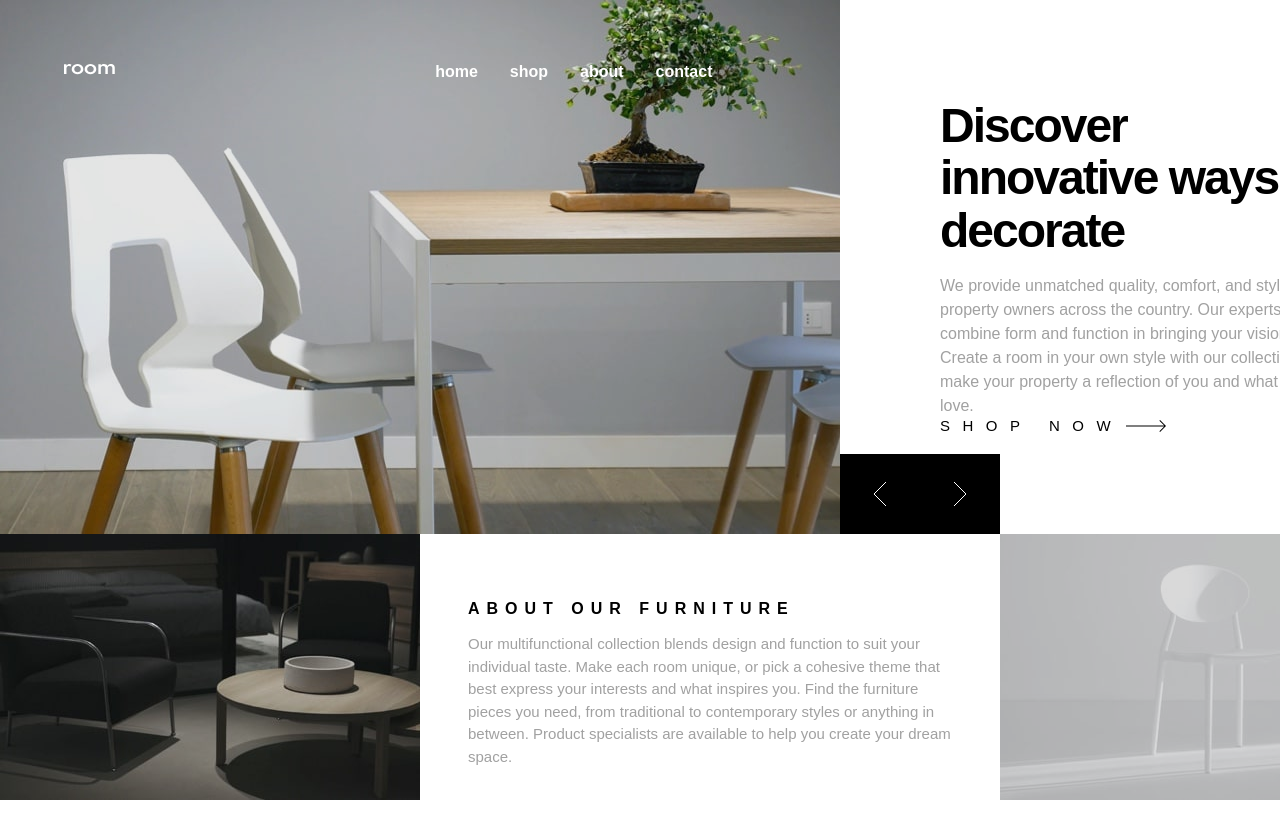
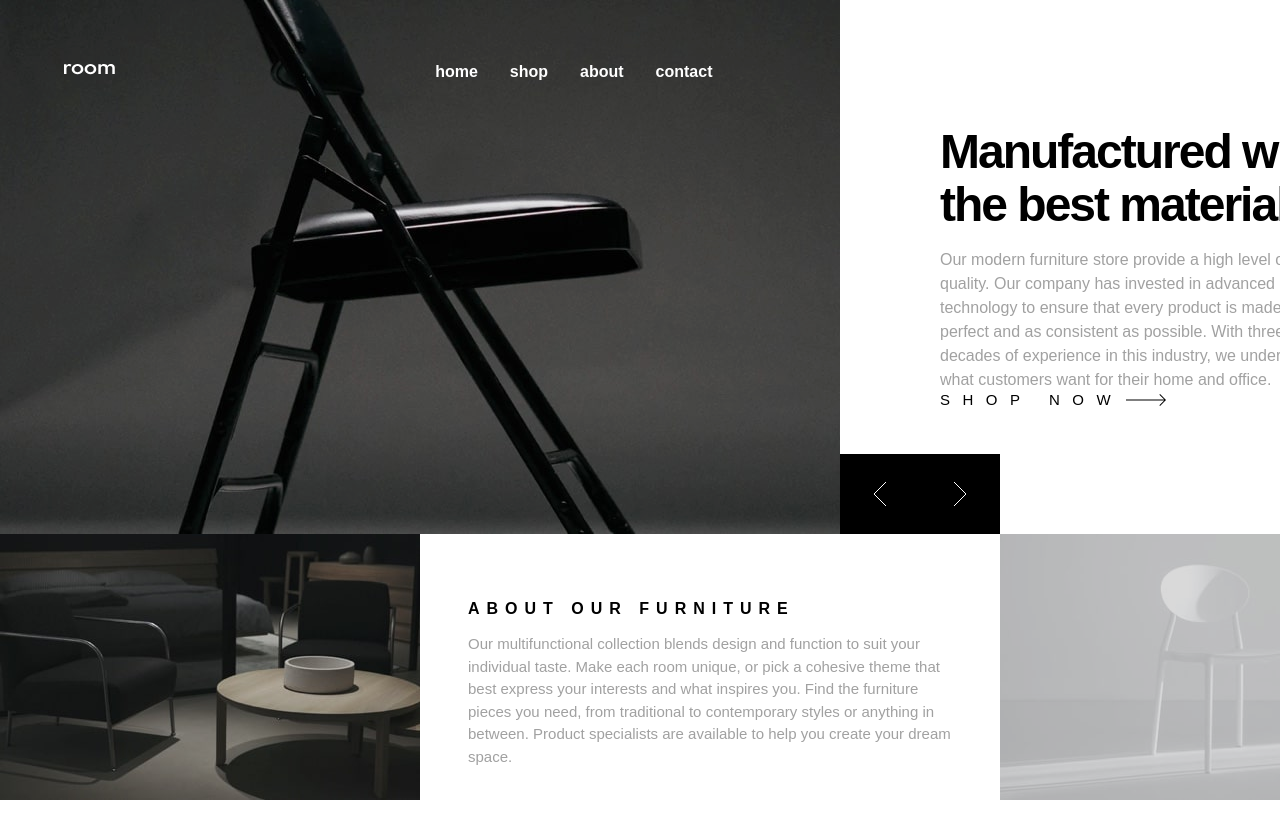
Before and after one commit to rf1303/Room-Homepage, a plain HTML site: page index.html in a window 1280 px wide. Both pictures are taken after a click on the button 880 px from the left and 494 px from the top of the page. Shown: the top 834 px of the page. Drawn offline with Linux system fonts and the light colour scheme; a web font is replaced by a local one.

Commit message:
terminando 01

```diff
--- a/assets/js/main.js
+++ b/assets/js/main.js
@@ -1,43 +1,63 @@
-document.addEventListener('DOMContentLoaded', function  () {
-    console.log('inicio');
+document.addEventListener("DOMContentLoaded", function() {
+    console.log("inicio");
 
-    const btnOpen = document.querySelector('#btn-open');
-    const btnClose = document.querySelector('.button__close');
-    const mainMenu = document.querySelector('.mains__menu');
-    const mMedia = window.matchMedia('( width < 68.74em)');
-    const scrollBody = document.querySelector('body');
+    const btnOpen = document.querySelector("#btn-open");
+    const btnClose = document.querySelector(".button__close");
+    const mainMenu = document.querySelector(".mains__menu");
+    const mMedia = window.matchMedia("( width < 68.74em)");
+    const scrollBody = document.querySelector("body");
+    const wrapperHeader = document.querySelector('.wrappers__headers');
+    const mainShop = document.querySelectorAll('.mains__shop');
+    const btnLeft = document.querySelector('.button__room--left');
+    const btnRight = document.querySelector('.button__room--right');
+    const tGallery = 3;
+    let imgGallery = 0;
     /* const openMenu = document.querySelector('.mains__menu--open'); */
 
     menuAccess(mMedia);
+    imageBack(imgGallery);
 
-    btnOpen.addEventListener('click', () =>{
+    btnOpen.addEventListener("click", () => {
         openMenu();
     });
 
-    btnClose.addEventListener('click', () =>{
+    btnClose.addEventListener("click", () => {
         closeMenu();
     });
 
+    mMedia.addEventListener("change", function(e) {
+        menuAccess(e);
+    });
 
-    mMedia.addEventListener('change', function  (e) {
-        menuAccess(e);
-    })
+    btnRight.addEventListener('click', () => {
+        imgGallery = ( imgGallery + 1) % tGallery;
+        imageBack( imgGallery );
+    });
+
+    btnLeft.addEventListener('click', () => {
+        imgGallery = ( imgGallery - 1 + tGallery ) % tGallery;
+        imageBack( imgGallery );
+    });
+
+    window.addEventListener('resize', () => {
+        imageBack(imgGallery);
+    });
 
     function openMenu() {
-        console.log('true');
-        btnOpen.setAttribute('aria-expanded', 'true');
+        console.log("true");
+        btnOpen.setAttribute("aria-expanded", "true");
         /* mainMenu.classList.remove('display__none'); */
-        mainMenu.classList.add('mains__menu--open');
+        mainMenu.classList.add("mains__menu--open");
         mainMenu.inert = false;
-        mainMenu.removeAttribute('style');
+        mainMenu.removeAttribute("style");
         bodyScrollLockUpgrade.disableBodyScroll(scrollBody);
         btnClose.focus();
     }
 
     function closeMenu() {
-        console.log('close');
-        btnOpen.setAttribute('aria-expanded', 'false');
-        mainMenu.classList.remove('mains__menu--open');
+        console.log("close");
+        btnOpen.setAttribute("aria-expanded", "false");
+        mainMenu.classList.remove("mains__menu--open");
         mainMenu.inert = true;
         bodyScrollLockUpgrade.enableBodyScroll(scrollBody);
         setTimeout(() => {
@@ -49,16 +69,32 @@ document.addEventListener('DOMContentLoaded', function  () {
 
     function menuAccess(e) {
         if (e.matches) {
-            console.log('menor 1100px');
+            console.log("menor 1100px");
             /* mainMenu.setAttribute('inert', ''); */
             mainMenu.inert = true;
             mainMenu.style.transition = "none";
-
         } else {
-           console.log('mayor 1100px');
+            console.log("mayor 1100px");
             /* mainMenu.removeAttribute('inert'); */
             mainMenu.inert = false;
         }
     }
 
+    function imgHeader(index) {
+        const mobileDesk  = window.innerWidth < 700;
+        const mb = mobileDesk ? 'mobile' : 'desktop';
+        return `./assets/images/${mb}-image-hero-${index + 1}.jpg`;
+    }
+
+    function imageBack(index) {
+        const imgUrl = imgHeader(index);
+        wrapperHeader.style.backgroundImage = `url('${imgUrl}')`;
+
+        mainShop.forEach((element , i ) => {
+            element.classList.toggle('display__none', i !== index);
+        });
+
+        console.log('imgGallery', imgGallery);
+    }
+
 });
--- a/assets/scss/main.scss
+++ b/assets/scss/main.scss
@@ -6,15 +6,24 @@
 
 @include u.fontFace('spartan', '../fonts/League_Spartan/LeagueSpartan-VariableFont_wght.woff2', 100 900);
 
+body {
+  @include u.breakpoint(xlarge) {
+    display: grid;
+    justify-items: center;
+    align-items: center;
+  }
+}
+
 
 .wrappers__mains {
-  overflow-y: hidden;
+  /* overflow-y: hidden; */
   display: grid;
   grid-template-columns: 1fr;
   gap: $space-800;
 
   @include u.breakpoint(large) {
-    inline-size: min(u.rem(1440), 100%);
+    inline-size: 100%;
+    max-inline-size: u.rem(1440);
     grid-template-columns: minmax(u.rem(840), 1fr) minmax(u.rem(600), 1fr);
     margin-inline: auto;
     gap: 0;
@@ -34,6 +43,7 @@
   padding: $space-600 clamp(1.51375rem, -0.8348rem + 10.0204vw, 3.96875rem);
   background-color: rgba(0, 0, 0, 0.1);
   background-blend-mode: multiply;
+  transition: background-image 0.5s ease-in-out;
 
   @include u.breakpoint(medium) {
     background-image: url('../images/desktop-image-hero-1.jpg');
@@ -48,6 +58,7 @@
 .mains__button {
   background-color: transparent;
   block-size: fit-content;
+  cursor: pointer;
   @include u.breakpoint(large) {
     display: none;
   }
@@ -72,6 +83,7 @@
   display: flex;
   justify-content: center;
   align-items: center;
+  cursor: pointer;
 }
 
 .mains__logo {
@@ -158,6 +170,27 @@
   }
 }
 
+.menu__link {
+  position: relative;
+  transition: transform .3s ease;
+   &::before {
+      position: absolute;
+      content: '';
+      inset-block-end: -40%;
+      inset-inline-start: 50%;
+      inline-size: 70%;
+      block-size: u.rem(2);
+      background-color: var(--white);
+      transform: translateX(-50%) scaleX(0);
+      transform-origin: center;
+      transition: transform .5s ease;
+    }
+    &:hover::before {
+      transform: translateX(-50%) scaleX(1);
+    }
+
+}
+
 .mains__description {
   inline-size: clamp(19.4375rem, -0.2333rem + 83.9286vw, 40rem);
   display: grid;
@@ -201,6 +234,7 @@
   display: flex;
   justify-content: space-between;
   align-items: center;
+  cursor: pointer;
 
   @include u.breakpoint(medium) {
     inline-size: min(u.rem(226), 100%)
--- a/assets/scss/util/_breakpoints.scss
+++ b/assets/scss/util/_breakpoints.scss
@@ -8,6 +8,7 @@ $breakpoint-up: (
   "small": f.em(350),
   "medium": f.em(700),
   "large": f.em(1100),
+  "xlarge": f.em(1445),
 );
 
 @mixin breakpoint($size) {
--- a/assets/scss/util/_functions.scss
+++ b/assets/scss/util/_functions.scss
@@ -1,22 +1,42 @@
 @use 'sass:math';
 
+// @function rem($size) {
+//
+//   @if math.is-unitless($size) {
+//      // $size / 16 = Xrem;
+//     @return math.div($size, 16) + rem;
+//   }
+//   @else {
+//     @error ' solo numeros en el campo REM';
+//   }
+// }
+//
+// @function em($size) {
+//   @if math.is-unitless($size) {
+//      // $size / 16 = Xrem;
+//     @return math.div($size, 16) + em;
+//   }
+//   @else {
+//     @error ' solo numeros en el campo EM';
+//   }
+// }
+
 @function rem($size) {
+  @if math.is-unitless($size) {
+    @return math.div($size, 16) * 1rem;
+  }
 
-  @if math.is-unitless($size) {
-     // $size / 16 = Xrem;
-    @return math.div($size, 16) + rem;
-  }
   @else {
-    @error ' solo numeros en el campo REM';
+    @error 'rem() solo acepta números sin unidad';
   }
 }
 
 @function em($size) {
   @if math.is-unitless($size) {
-     // $size / 16 = Xrem;
-    @return math.div($size, 16) + em;
+    @return math.div($size, 16) * 1em;
   }
+
   @else {
-    @error ' solo numeros en el campo EM';
+    @error 'em() solo acepta números sin unidad';
   }
 }
```
Also changed, not shown: assets/css/style.css, 1 other file.
